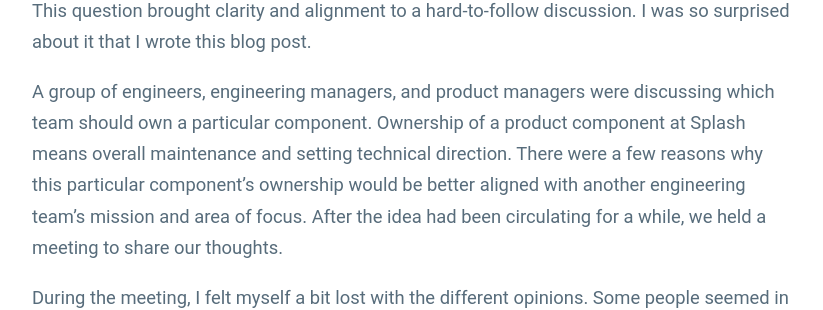
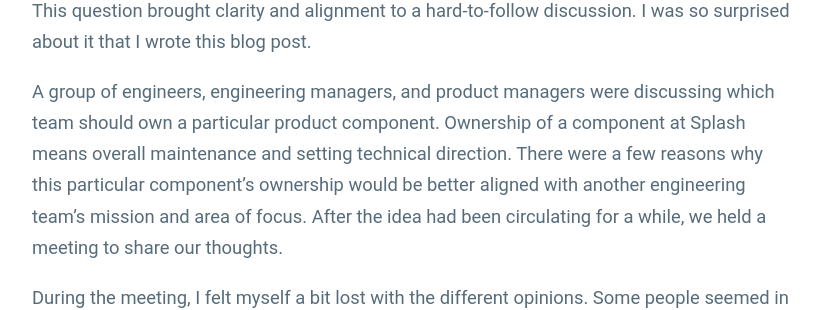
Before and after one commit to guillermodlpa/site, a Jekyll site: the page built from _posts/2022-02-08-what-do-we-lose-if-we-dont-make-this-decision.markdown, in a window 1280 px wide and 900 px high, scrolled down 636 px. Shown: the part 179-489 px from the top of the window, without its empty margins (228-1051 px from the left). Built offline with Jekyll 4.4.1, drawn with Linux system fonts in a browser that asks for light colours.

Commit message:
Updated What Do We Lose If We Dont Make This Decision

```diff
--- a/_posts/2022-02-08-what-do-we-lose-if-we-dont-make-this-decision.markdown
+++ b/_posts/2022-02-08-what-do-we-lose-if-we-dont-make-this-decision.markdown
@@ -12,7 +12,7 @@
 
 This question brought clarity and alignment to a hard-to-follow discussion. I was so surprised about it that I wrote this blog post.
 
-A group of engineers, engineering managers, and product managers were discussing which team should own a particular component. Ownership of a product component at Splash means overall maintenance and setting technical direction. There were a few reasons why this particular component’s ownership would be better aligned with another engineering team’s mission and area of focus. After the idea had been circulating for a while, we held a meeting to share our thoughts.
+A group of engineers, engineering managers, and product managers were discussing which team should own a particular product component. Ownership of a component at Splash means overall maintenance and setting technical direction. There were a few reasons why this particular component’s ownership would be better aligned with another engineering team’s mission and area of focus. After the idea had been circulating for a while, we held a meeting to share our thoughts.
 
 During the meeting, I felt myself a bit lost with the different opinions. Some people seemed in favor, others not, and there were a lot of specific details being shared. Trying to understand where we stood, I asked **“what do we lose if we don’t make this decision?”**
 
```
